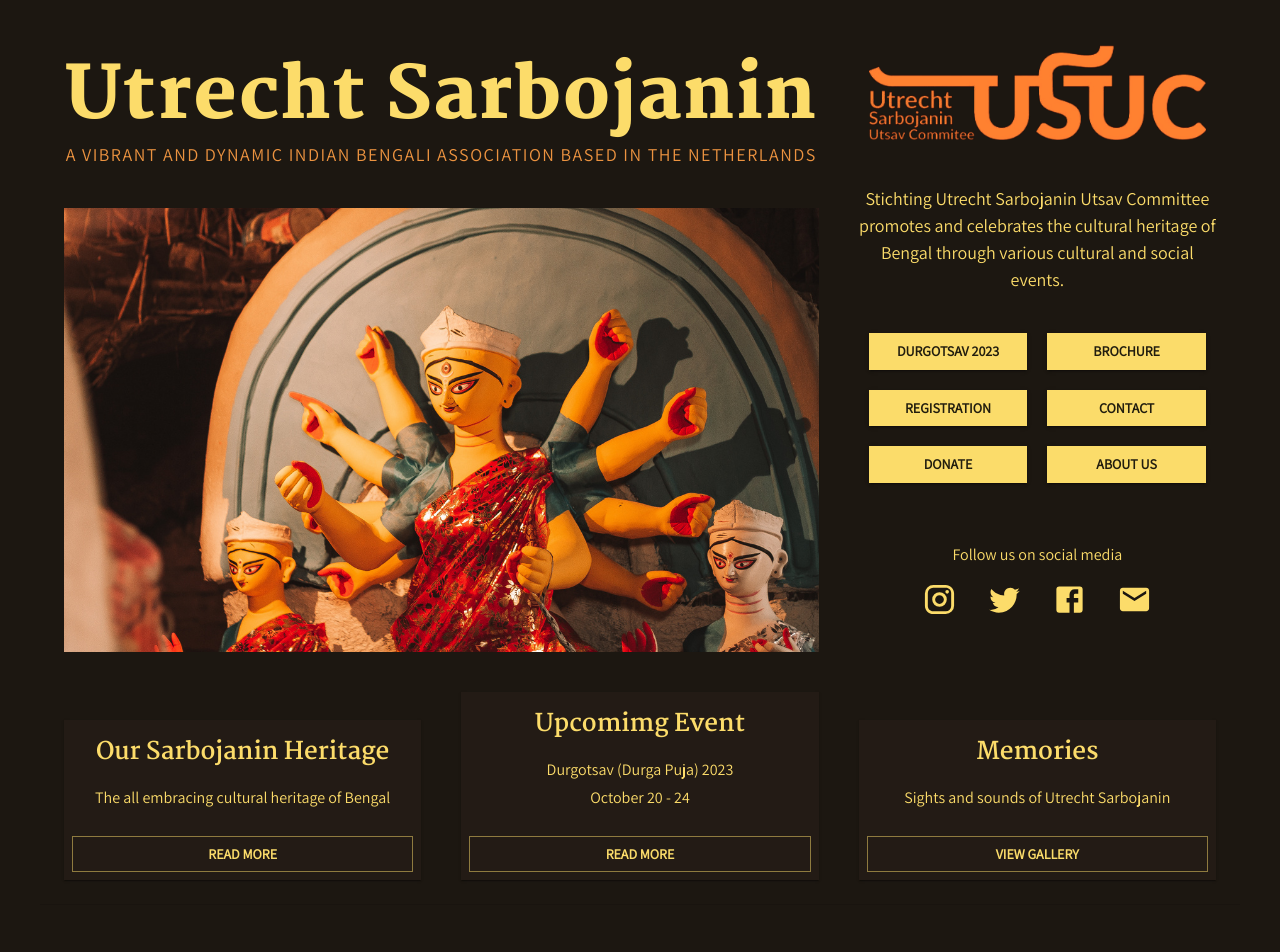
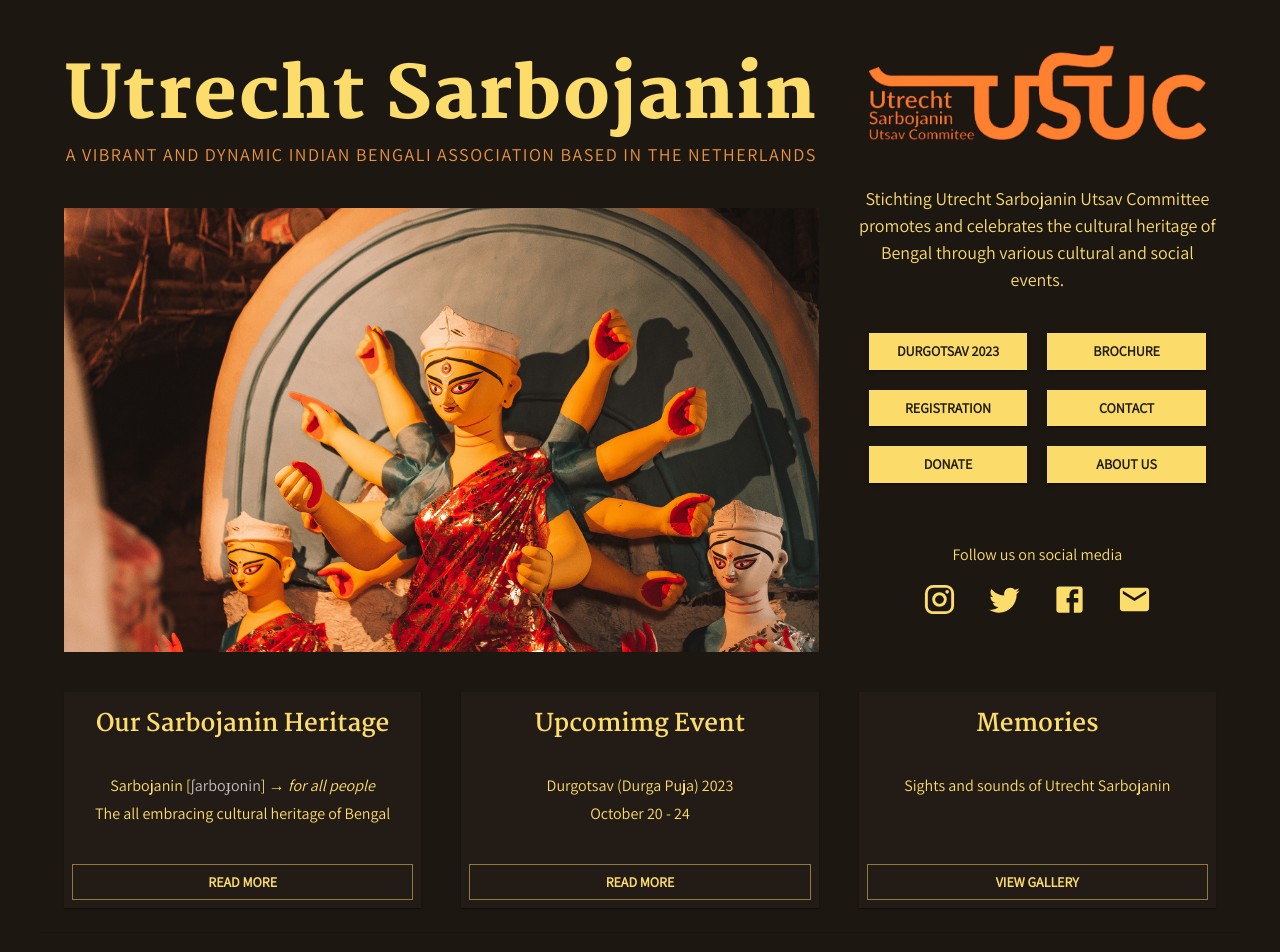
Before and after one commit to Utrecht-Sarbojanin/usuc-website, a React (Create React App) app: page /home in a window 1280 px wide. Shown: the top 952 px of the page. Built offline with nearby package versions, Linux system fonts and the light colour scheme.

Commit message:
updated home page

```diff
--- a/src/components/pages/Home.tsx
+++ b/src/components/pages/Home.tsx
@@ -1,12 +1,13 @@
 import {
-  Box,
   Button,
   Card,
   CardActions,
   CardContent,
+  CardHeader,
   CardMedia,
   Container,
   Grid,
+  Link,
   Theme,
   Typography,
   createTheme
@@ -20,31 +21,6 @@
 import { Logo } from '../Logo';
 
 const theme: Theme = createTheme(themeOptions);
-
-const tiers = [
-  {
-    title: 'Our Sarbojanin Heritage',
-    price: '0',
-    description: ['The all embracing cultural heritage of Bengal'],
-    buttonText: 'Read More',
-    buttonVariant: 'outlined'
-  },
-  {
-    title: 'Upcomimg Event',
-    subheader: 'Most popular',
-    price: '15',
-    description: ['Durgotsav (Durga Puja) 2023 ', 'October 20 - 24'],
-    buttonText: 'Read More',
-    buttonVariant: 'outlined'
-  },
-  {
-    title: 'Memories',
-    price: '30',
-    description: ['Sights and sounds of Utrecht Sarbojanin'],
-    buttonText: 'View Gallery',
-    buttonVariant: 'outlined'
-  }
-];
 
 export const Home = () => {
   return (
@@ -64,70 +40,7 @@
           <RightColumn />
         </Grid>
       </Container>
-      <Container sx={{ paddingTop: '40px' }} maxWidth="lg" component="main">
-        <Grid container spacing={5} alignItems="flex-end">
-          {tiers.map((tier) => (
-            // Enterprise card is full width at sm breakpoint
-            <Grid
-              item
-              key={tier.title}
-              xs={12}
-              sm={tier.title === 'Enterprise' ? 12 : 6}
-              md={4}>
-              <Card>
-                {/* <CardHeader
-                  title={tier.title}
-                  subheader={tier.subheader}
-                  titleTypographyProps={{ align: 'center' }}
-                  action={null}
-                  subheaderTypographyProps={{
-                    align: 'center'
-                  }}
-                  sx={{
-                    backgroundColor: (theme) =>
-                      theme.palette.mode === 'light'
-                        ? theme.palette.grey[200]
-                        : theme.palette.grey[700]
-                  }}
-                /> */}
-                <CardContent>
-                  <Box
-                    sx={{
-                      display: 'flex',
-                      justifyContent: 'center',
-                      alignItems: 'baseline',
-                      mb: 2
-                    }}>
-                    <Typography
-                      component="h5"
-                      variant="h5"
-                      align="center"
-                      color="text.primary">
-                      {tier.title}
-                    </Typography>
-                  </Box>
-                  {tier.description.map((line) => (
-                    <Typography
-                      component="p"
-                      variant="subtitle1"
-                      align="center"
-                      key={line}>
-                      {line}
-                    </Typography>
-                  ))}
-                </CardContent>
-                <CardActions>
-                  <Button
-                    fullWidth
-                    variant={tier.buttonVariant as 'outlined' | 'contained'}>
-                    {tier.buttonText}
-                  </Button>
-                </CardActions>
-              </Card>
-            </Grid>
-          ))}
-        </Grid>
-      </Container>
+      <BottomCards />
     </>
   );
 };
@@ -289,3 +202,60 @@
     </Grid>
   );
 };
+
+const BottomCards = () => {
+  return (
+    <Container sx={{ paddingTop: '40px' }} maxWidth="lg" component="main">
+      <Grid container spacing={5} alignItems="flex-end">
+        <InfoCard title={'Our Sarbojanin Heritage'} buttonText="Read More">
+          <Line>
+            <Typography sx={{ display: 'inline-block' }}>
+              {'Sarbojanin ['}
+              <Link
+                sx={{ textDecoration: 'none', color: '#c0c0c0' }}
+                href="http://ipa-reader.xyz/?text=%CA%83arbo%C9%9Fonin">
+                ʃarboɟonin
+              </Link>
+              {'] →'}&nbsp;
+            </Typography>
+            <Typography sx={{ fontStyle: 'italic', display: 'inline-block' }}>
+              {' for all people'}
+            </Typography>
+          </Line>
+          <Line>{'The all embracing cultural heritage of Bengal'}</Line>
+        </InfoCard>
+        <InfoCard title={'Upcomimg Event'} buttonText="Read More">
+          <Line>{'Durgotsav (Durga Puja) 2023'}</Line>
+          <Line>{'October 20 - 24'}</Line>
+        </InfoCard>
+        <InfoCard title={'Memories'} buttonText="View Gallery">
+          <Line>{'Sights and sounds of Utrecht Sarbojanin'}</Line>
+        </InfoCard>
+      </Grid>
+    </Container>
+  );
+};
+
+const InfoCard = (props: any) => {
+  return (
+    <Grid item xs={12} md={4}>
+      <Card>
+        <CardHeader title={props.title} sx={{ textAlign: 'center' }} />
+        <CardContent sx={{ height: '100px' }}>{props.children}</CardContent>
+        <CardActions>
+          <Button fullWidth variant={'outlined'}>
+            {props.buttonText}
+          </Button>
+        </CardActions>
+      </Card>
+    </Grid>
+  );
+};
+
+const Line = (props: any) => {
+  return (
+    <Typography component="p" variant="subtitle1" align="center">
+      {props.children}
+    </Typography>
+  );
+};
```
